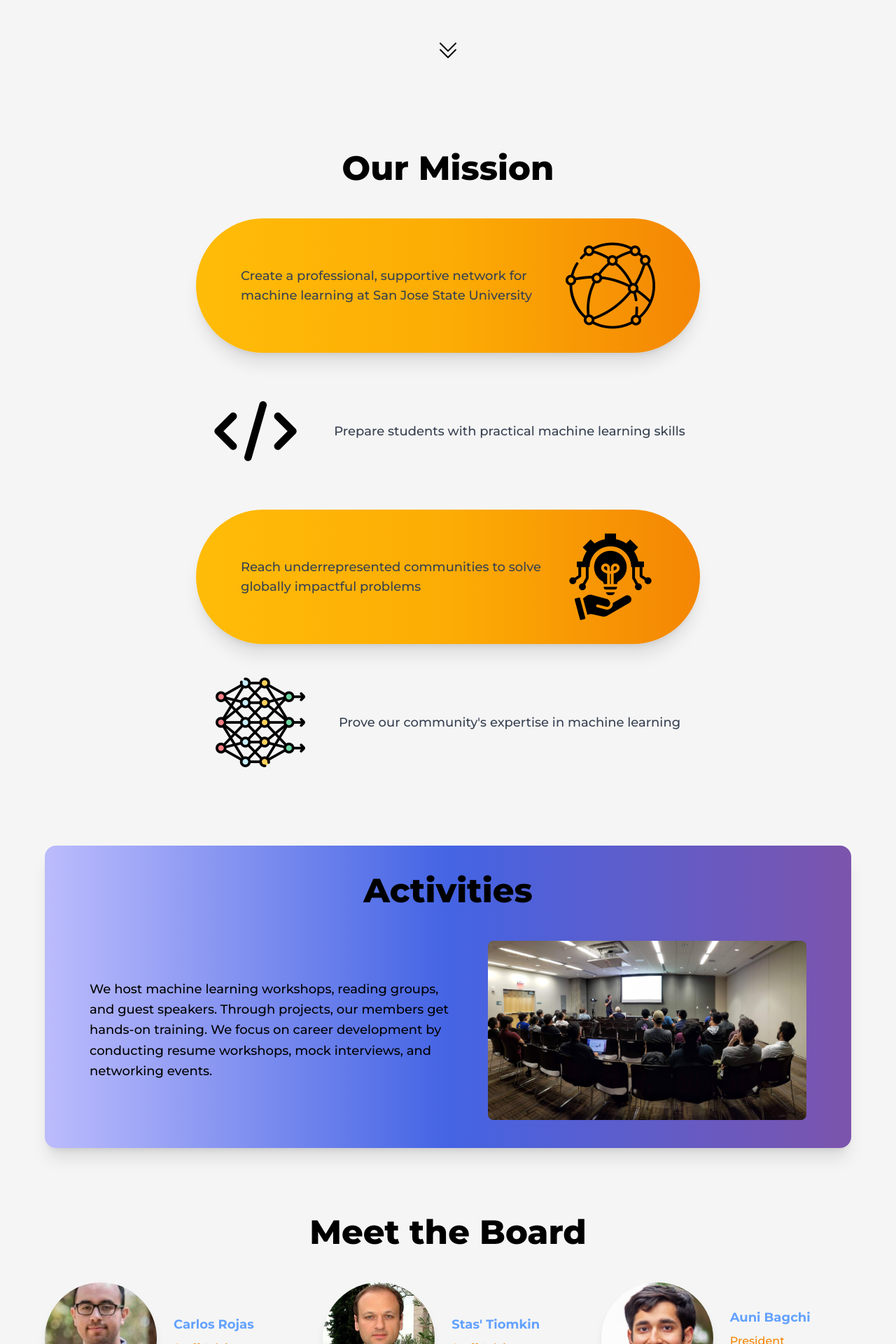
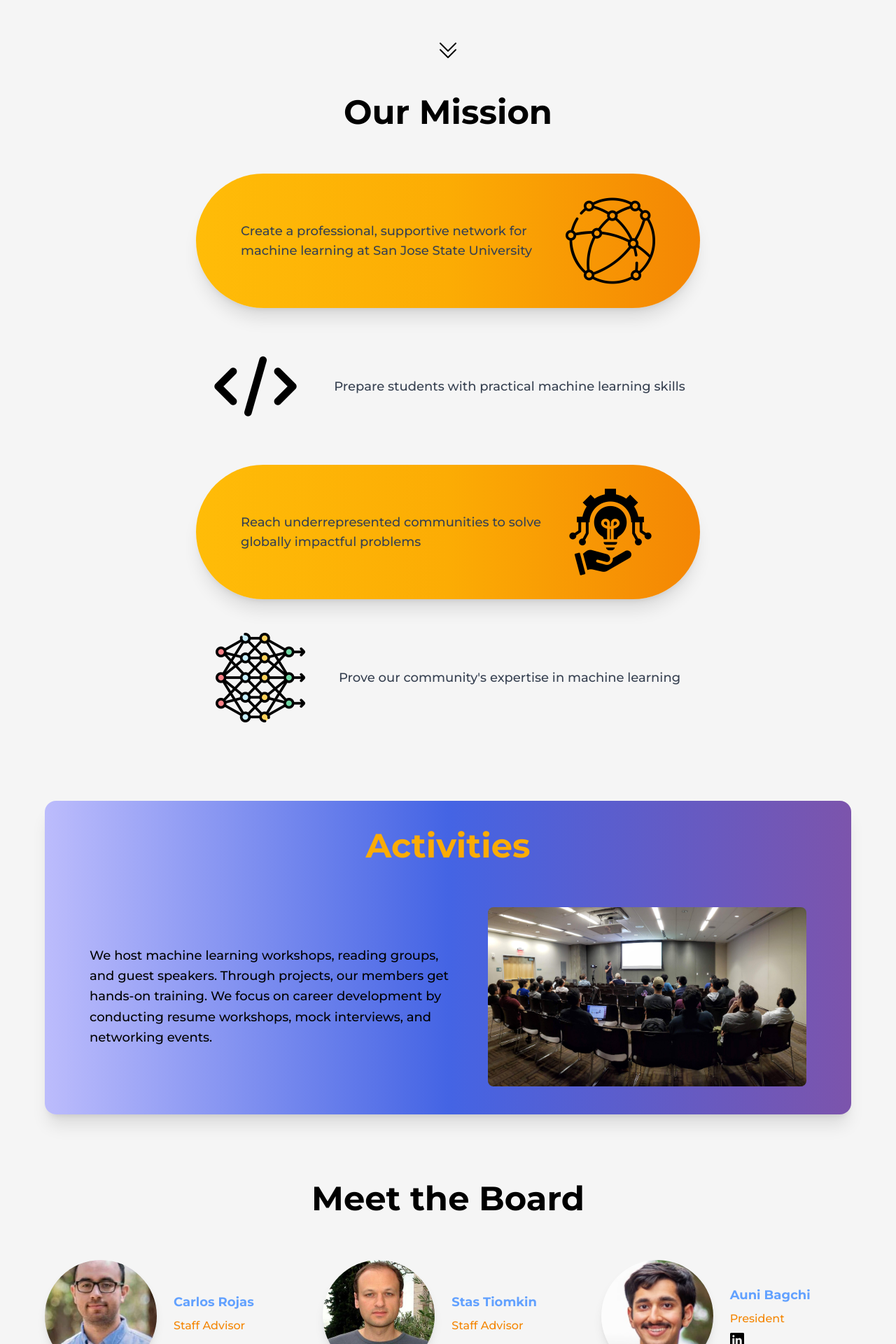
Before and after one commit to mlatsjsu/new-website, a React (Vite) app in the folder client/: page / in a window 1280 px wide. Shown: the part 680-2600 px from the top of the page at 70% size. Built offline with nearby package versions, Linux system fonts and the light colour scheme.

Commit message:
adjust some stuffs

```diff
--- a/client/src/components/Activities.jsx
+++ b/client/src/components/Activities.jsx
@@ -4,8 +4,8 @@ import activity from "../../images/activity.jpg"
 const Activities = () => {
   return (
     <div className=" flex flex-col justify-center items-center">
-      <div className="bg-gradient-to-r from-[#bcbcfc] via-[#4464e4] to-[#7c54ac] flex flex-col gap-12 sm:gap-4 justify-center px-16 py-10 sm:px-4 sm:py-8 rounded-2xl shadow-xl">
-        <h1 className="font-extrabold text-5xl sm:text-3xl">Activities</h1>
+      <div className="bg-gradient-to-r from-[#bcbcfc] via-[#4464e4] to-[#7c54ac] flex flex-col gap-16 sm:gap-4 justify-center px-16 py-10 sm:px-4 sm:py-8 rounded-2xl shadow-xl">
+        <h1 className="font-bold text-5xl sm:text-3xl text-[#fcac04]">Activities</h1>
         <div className="flex gap-10 sm:gap-6 justify-center items-center sm:flex-col">
           <div className="text-left leading-relaxed space-y-6 font-medium text-lg">
             <p className="2xl:max-w-[540px]">We host machine learning workshops, reading groups,
--- a/client/src/components/HomeScreen.jsx
+++ b/client/src/components/HomeScreen.jsx
@@ -31,10 +31,10 @@ const HomeScreen = () => {
   };
 
   return (
-      <div className="h-screen flex justify-center items-center">
+      <div className="h-[80vh] sm:h-[90vh] flex justify-center items-center">
         <div className="flex sm:flex-col items-center md:gap-10">
           <div className="flex flex-col md:gap-10 gap-6 text-left justify-center sm:items-center">
-            <p className="md:text-3xl sm:text-2xl text-gray-700 font-bold leading-loose">
+            <p className="md:text-3xl sm:text-2xl text-gray-700 font-bold leading-loose sm:text-center">
               We are a community of machine learning enthusiasts
               who build collaborative projects tackling
               diverse, interesting problems.
--- a/client/src/components/Mission.jsx
+++ b/client/src/components/Mission.jsx
@@ -29,8 +29,8 @@ const Mission = () => {
     },
   ]
   return (
-    <section id="mission" className="flex flex-col gap-12 sm:gap-8 justify-center items-center">
-      <h1 className="font-extrabold text-5xl sm:text-3xl">Our Mission</h1>
+    <section id="mission" className="flex flex-col gap-16 sm:gap-8 justify-center items-center">
+      <h1 className="font-bold text-5xl sm:text-3xl">Our Mission</h1>
       <div className=" flex flex-col items-center justify-center gap-8">
         {missions.map((mission) => (
           <MissionCard mission={mission.mission} icon={mission.icon} position={mission.position} />
--- a/client/src/components/Navbar.jsx
+++ b/client/src/components/Navbar.jsx
@@ -5,7 +5,7 @@ import { motion } from 'framer-motion'
 
 const Navbar = () => {
   return (
-    <nav className="bg-neutral-100 md:px-16 md:py-3 flex items-center justify-center fixed top-0 left-0 right-0 drop-shadow-md">
+    <nav className="bg-neutral-100 md:px-16 md:py-3 flex items-center justify-center sticky w-screen top-0 left-0 right-0 drop-shadow-md">
       <img className="h-14" src={logo} alt="logo" />
       {/* <div className="flex gap-10">
         <Link
--- a/client/src/components/Officer.jsx
+++ b/client/src/components/Officer.jsx
@@ -22,7 +22,7 @@ const Officer = () => {
       photo: CarlosRojas
     },
     {
-      name: "Stas' Tiomkin",
+      name: "Stas Tiomkin",
       role: "Staff Advisor",
       // linkedin: "https://www.linkedin.com/in/aunibagchi/",
       photo: StasTiomkin
@@ -93,8 +93,8 @@ const Officer = () => {
 
   ]
   return (
-    <div className="flex flex-col items-center justify-center gap-12 sm:gap-8 max-w-[1280px] mb-24">
-      <h1 className='font-extrabold text-5xl sm:text-3xl'>Meet the Board</h1>
+    <div className="flex flex-col items-center justify-center gap-16 sm:gap-8 max-w-[1280px] mb-24">
+      <h1 className='font-bold text-5xl sm:text-3xl'>Meet the Board</h1>
       <div className="xl:grid xl:grid-cols-3 gap-10 sm:flex sm:flex-wrap md:flex md:flex-wrap md:items-center md:justify-center">
         {officers.map((officer) => (
           <OfficerCard photo={officer.photo} name={officer.name} role={officer.role} linkedin={officer.linkedin} github={officer.github} website={officer.website} />
```
Also changed, not shown: client/src/components/OfficerCard.jsx (line endings or trailing spaces).
